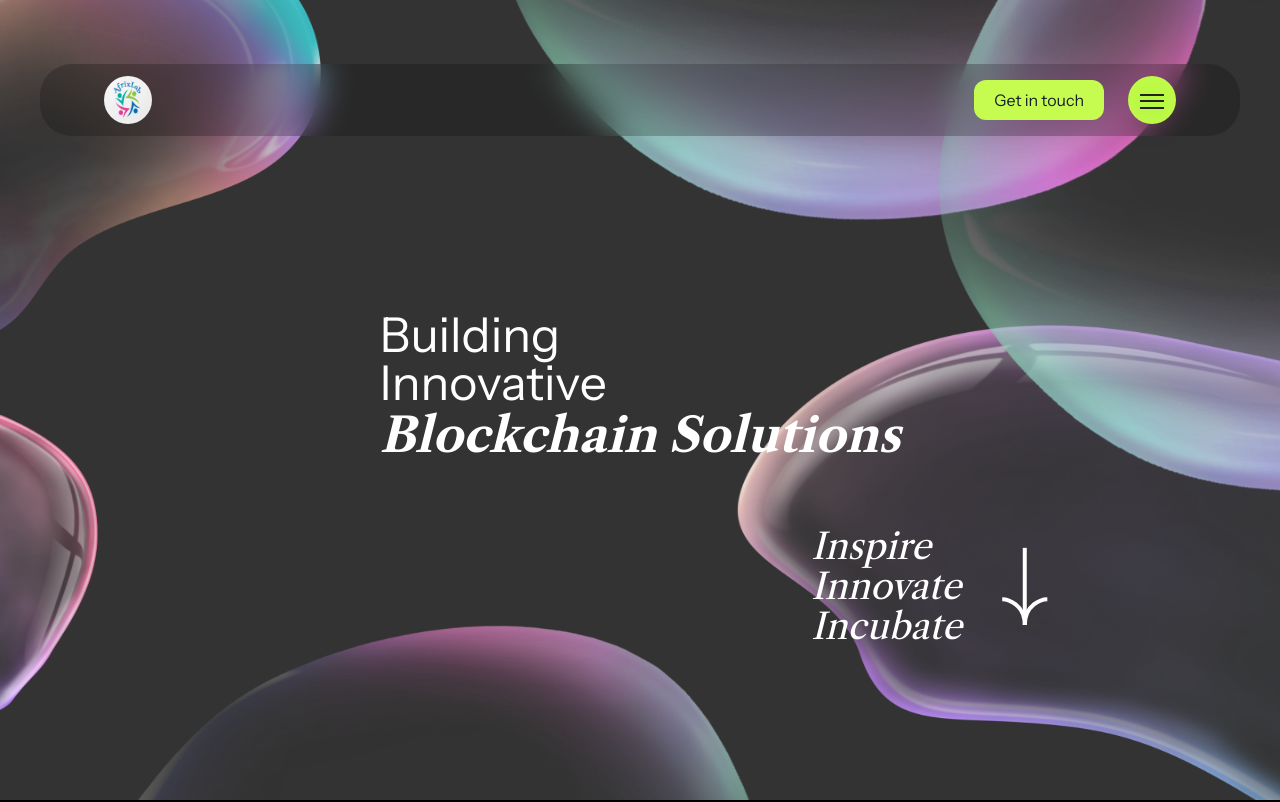
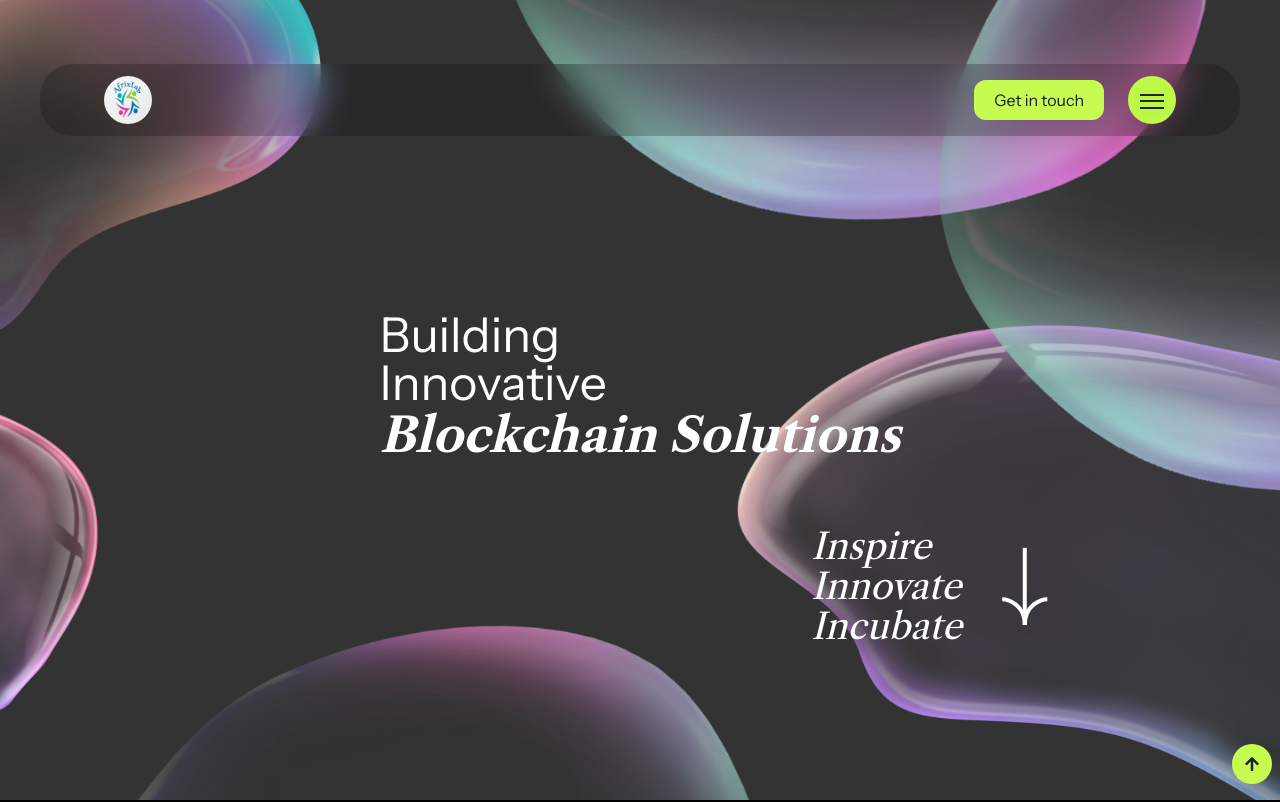
Before and after one commit to CEN-Smart/afrix-lab_design, a Next.js app: page / in a window 1280 px wide. Shown: the top 802 px of the page. Built offline with nearby package versions, Linux system fonts and the light colour scheme.

Commit message:
Add scroll to top button

```diff
--- a/src/app/page.tsx
+++ b/src/app/page.tsx
@@ -4,6 +4,7 @@ import AboutUs from '@/components/about-us/AboutUs';
 import Featuredprojects from '@/components/featured-projects/FeaturedProjects';
 import OurServices from '@/components/services/OurServices';
 import ProductDesign from '@/components/services/ProductDesign';
+import ScrollToTopButton from '@/components/footer-section/ScrollToTop';
 
 export default function HomePage() {
   return (
@@ -14,6 +15,7 @@ export default function HomePage() {
       <OurServices />
       <ProductDesign />
       <BottomSections />
+      <ScrollToTopButton />
     </>
   );
 }
--- /dev/null
+++ b/src/components/footer-section/ScrollToTop.tsx
@@ -0,0 +1,47 @@
+'use client';
+import {
+  Variants,
+  motion,
+  useAnimationControls,
+  useScroll,
+} from 'framer-motion';
+import { useEffect } from 'react';
+import { FaArrowUp } from 'react-icons/fa';
+
+const ScrollToTopContainerVariants: Variants = {
+  hide: { opacity: 0, y: 100 },
+  show: { opacity: 1, y: 0 },
+};
+const isBrowser = () => typeof window !== 'undefined';
+
+function scrollToTop() {
+  if (!isBrowser()) return;
+  window.scrollTo({ top: 0, behavior: 'smooth' });
+}
+
+export default function ScrollToTopButton() {
+  const { scrollYProgress } = useScroll();
+  const controls = useAnimationControls();
+
+  useEffect(() => {
+    return scrollYProgress.on('change', latestValue => {
+      if (latestValue > 0.6) {
+        controls.start('show');
+      } else {
+        controls.start('hide');
+      }
+    });
+  });
+
+  return (
+    <motion.button
+      className='fixed bottom-4 right-2 p-3 rounded-full bg-cta  z-50 group'
+      variants={ScrollToTopContainerVariants}
+      initial='hide'
+      animate={controls}
+      onClick={scrollToTop}
+    >
+      <FaArrowUp className=' transition duration-500 group-hover:-translate-y-1' />
+    </motion.button>
+  );
+}
```
